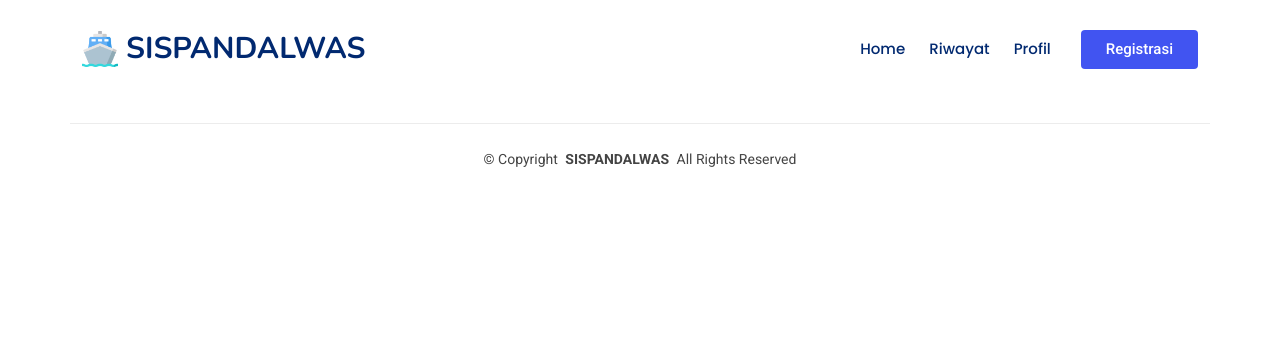
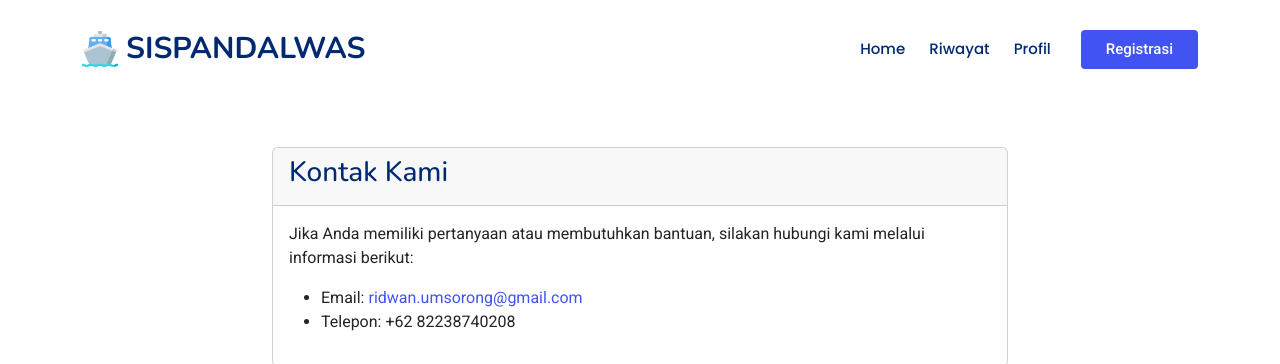
Before and after one commit to WannxxRd/Booking-system, a CodeIgniter 4 app: the page made by app/Views/kontak.php in a window 1280 px wide. Shown: the top 364 px of the page. Before the commit the page ends 167 px from the top, so only its background shows below. Run offline with PHP 8.4 and a stand-in for CodeIgniter, Linux system fonts and the light colour scheme; the template is opened without the code that fills it, so the values that code supplies are empty; some libraries are stand-ins or nearby versions.

Commit message:
second commit

```diff
--- a/app/Config/Routes.php
+++ b/app/Config/Routes.php
@@ -10,6 +10,9 @@ $routes->get('home', 'Home::index');
 
 $routes->get('daftar', 'Daftar::index');
 $routes->post('daftar', 'Daftar::index');
+
+
+$routes->get('kontak', 'Kontak::index');
 
 $routes->get('login', 'Login::index');
 $routes->post('login/cek', 'Login::cek');
--- a/app/Controllers/Kontak.php
+++ b/app/Controllers/Kontak.php
@@ -2,10 +2,10 @@
 
 namespace App\Controllers;
 
-use App\Models\UserModel;
 use App\Controllers\BaseController;
+use CodeIgniter\HTTP\ResponseInterface;
 
-class Daftar extends BaseController
+class Kontak extends BaseController
 {
     public function index()
     {
--- a/app/Views/kontak.php
+++ b/app/Views/kontak.php
@@ -2,4 +2,32 @@
 
 <?= $this->section('content') ?>
 
+<div class="container mt-5">
+    <div class="row justify-content-center">
+        <div class="col-md-8">
+            <div class="card">
+                <div class="card-header">
+                    <h3>Kontak Kami</h3>
+                </div>
+                <div class="card-body">
+                    <p>Jika Anda memiliki pertanyaan atau membutuhkan bantuan, silakan hubungi kami melalui informasi berikut:</p>
+                    <ul>
+                        <li>Email:
+                            <a href="mailto:ridwan.umsorong.com">ridwan.umsorong@gmail.com</a>
+                        </li>
+                        <li>Telepon: +62 82238740208</li>
+                    </ul>
+                </div>
+            </div>
+        </div>
+    </div>
+</div>
+
+<div class="container">
+    <div class="row">
+        <div class="col-12">
+            <iframe src="https://www.google.com/maps/embed?pb=!1m18!1m12!1m3!1d3989.708793622138!2d119.6549266747572!3d-5.153797837603451!2m3!1f0!2f0!3f0!3m2!1i1024!2i768!4f13.1!3m3!1m2!1s0x2dbee32f6f6f4d7b%3A0x8e5f6c4b8e4e4e4e!2sUniversitas%20Muhammadiyah%20Sorong!5e0!3m2!1sid!2sid!4v1696351234567!5m2!1sid!2sid" width="100%" height="450" style="border:0;" allowfullscreen="" loading="lazy" referrerpolicy="no-referrer-when-downgrade"></iframe>
+        </div>
+    </div>
+</div>
 <?= $this->endSection() ?>
--- a/app/Views/template.php
+++ b/app/Views/template.php
@@ -29,6 +29,8 @@
     <!-- Main CSS File -->
     <link href="<?= base_url('assets/landing/css/main.css') ?>" rel="stylesheet">
     <link href="<?= base_url('assets/landing/css/custom.css') ?>" rel="stylesheet">
+
+
 </head>
 
 <body class="starter-page-page">
```
